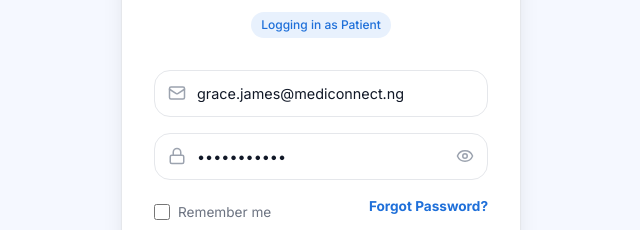
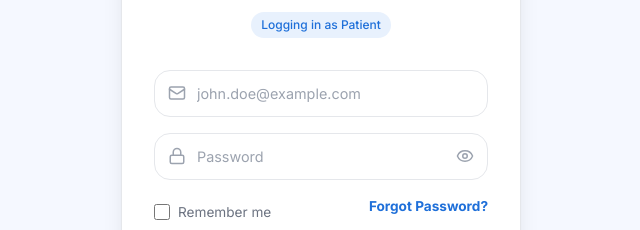
Before and after one commit to bentsinnah/mediConnect, a Next.js app in the folder mediconnect/: page /login in a window 1280 px wide. Shown: the part 222-452 px from the top of the page, without its empty margins (319-959 px from the left). Built offline with nearby package versions, Linux system fonts and the light colour scheme; no server answers.

Commit message:
Strip development credentials from login form to expose production placeholders

```diff
--- a/mediconnect/src/app/login/page.tsx
+++ b/mediconnect/src/app/login/page.tsx
@@ -14,8 +14,8 @@ function LoginForm() {
   const dashboardHref = role === "doctor" ? "/doctor/dashboard" : "/patient/dashboard";
   const signupHref = role === "doctor" ? "/signup/doctor" : "/signup/patient";
 
-  const [email, setEmail] = useState(role === "doctor" ? "dr.ogundimu@mediconnect.ng" : "grace.james@mediconnect.ng");
-  const [password, setPassword] = useState("password123");
+  const [email, setEmail] = useState("");
+  const [password, setPassword] = useState("");
   const [showPassword, setShowPassword] = useState(false);
   const [rememberMe, setRememberMe] = useState(false);
   const [loading, setLoading] = useState(false);
```
